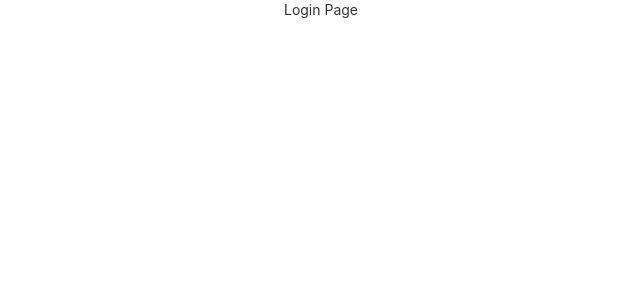
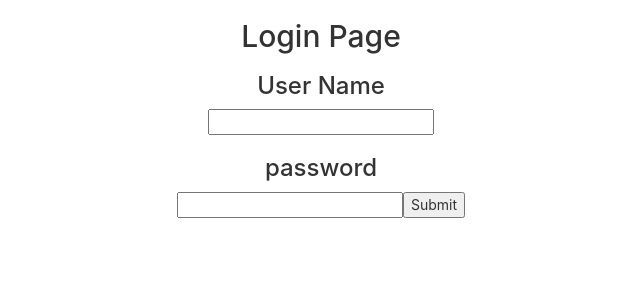
Before and after one commit to WebAppReactTraining/React-Login-application, a React (Create React App) app: page / in a window 1280 px wide. Shown: the top 300 px of the page, without its empty margins (319-959 px from the left). Built offline with nearby package versions, Linux system fonts and the light colour scheme.

Commit message:
adding login page

```diff
--- a/src/LoginPage.js
+++ b/src/LoginPage.js
@@ -1,10 +1,35 @@
 import React, {Component} from 'react';
 
 class Login extends Component{
+    constructor(props){
+        super();
+        this.state={
+            username:'',
+            password:''
+        }
+        this.handleClick = this.handleClick.bind(this);
+        this.handleSubmit= this.handleSubmit.bind(this);
+    }
+      handleClick(event){
+        console.log("in handleClick");
+        this.setState({username:event.target.value})
+    }
 
+    handleSubmit =e =>{
+        console.log(e.target.value);
+        e.preventDefault();
+    }
     render(){
+        const {username,password} =this.state;
         return(
-        <div>Login Page</div>
+            <form onSubmit={this.handleSubmit}>
+            <h2>Login Page</h2>
+            <h3>User Name</h3>
+            <input type="text" value={username} name="username" onChange={this.handleClick}/>
+            <h3>password</h3>
+            <input type="password" value={password} name="password" onChange={this.handleClick}/>
+            <button>Submit</button>
+        </form>
         )
     }
 }
```
